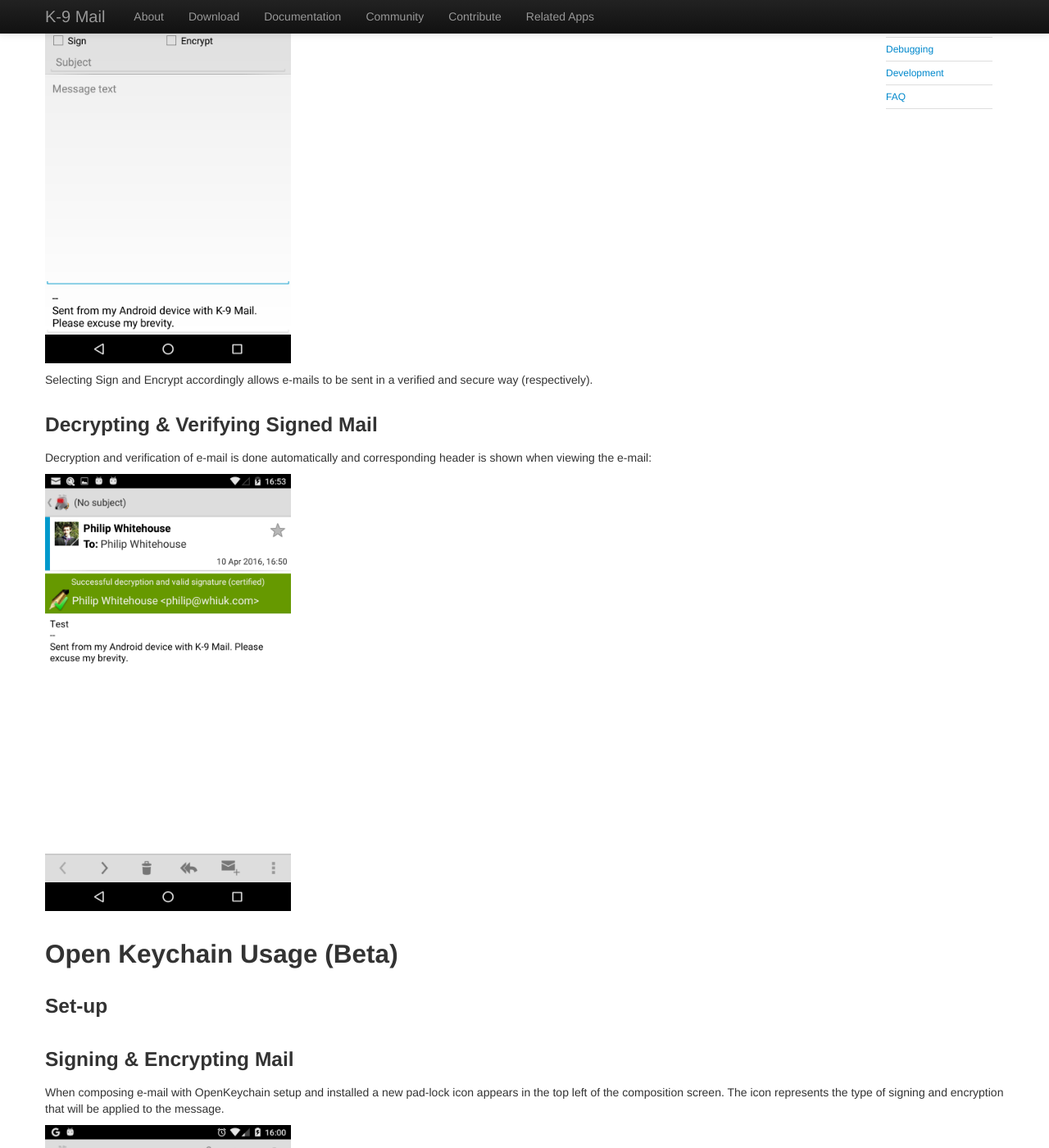
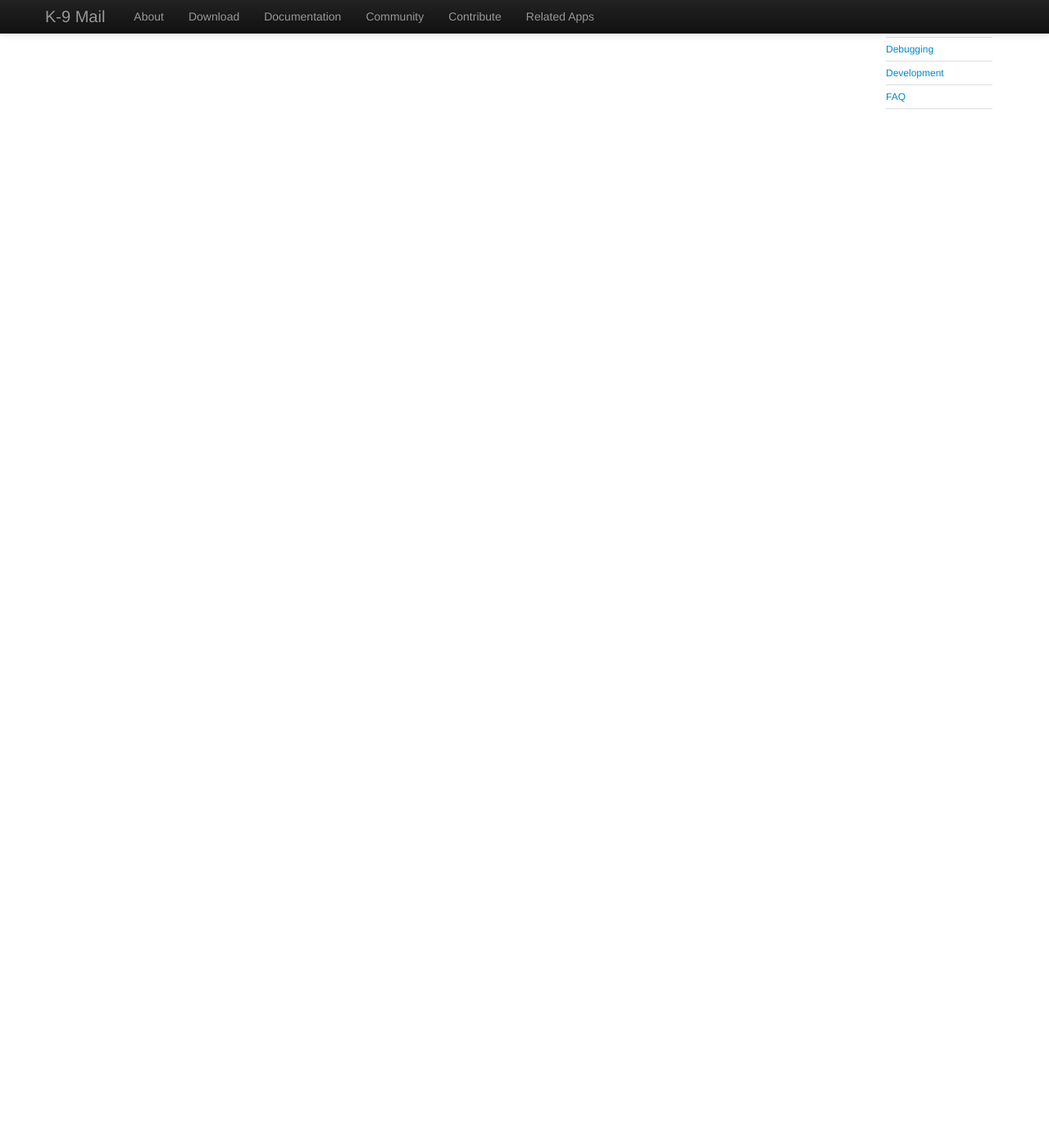
Before and after one commit to k9mail/k9mail.app, a Jekyll site: the page built from documentation/security/pgpmime.md, in a window 1280 px wide and 1400 px high, scrolled down 506 px. Shown: the whole window at 82% size. Built offline with Jekyll 4.4.1, drawn with Linux system fonts in a browser that asks for light colours; nearby versions of some CDN libraries; after the commit the page ends 900 px from its top, so only the background shows below that; some of the changed text lies outside the part shown.

Commit message:
Expanded documentation for PGP/MIME to cover both Beta and Stable behaviour

```diff
--- a/documentation/security/pgpmime.md
+++ b/documentation/security/pgpmime.md
@@ -20,41 +20,5 @@ However with development on the project stalled and with a desire to better supp
 newer releases move to support [OpenKeychain](https://www.openkeychain.org/) via a public API
 which we hope other apps which want to provide PGP key storage can support.
 
-## Open Keychain & APG Usage
-
-### Signing & Encrypting Mail
-
-When an OpenPGP provider has been set-up in the [account settings](/documentation/settings/account.html) a new set of options are shown in the message compose window:
-
-<img src="/assets/img/encryption_current_compose_dialog.png" alt="Encrypting email" width="300" />
-
-Selecting Sign and Encrypt accordingly allows e-mails to be sent in a verified and secure way (respectively).
-
-### Decrypting & Verifying Signed Mail
-
-Decryption and verification of e-mail is done automatically and corresponding header is shown when viewing the e-mail:
-
-<img src="/assets/img/encryption_current_decryption.png" alt="Viewing encrypted email" width="300" />
-
-## Open Keychain Usage (Beta)
-
-### Set-up
-
-### Signing & Encrypting Mail
-
-When composing e-mail with OpenKeychain setup and installed a new pad-lock icon
-appears in the top left of the composition screen. The icon represents the type of signing
-and encryption that will be applied to the message.
-
-<img src="/assets/img/encryption_openkeychain_compose_dialog.png" alt="Compose Screen" width="300" />
-
-Tapping the icon leads to dialog that allows you to change between one of four states:
-
-* Never Sign or Encrypt
-* Always Sign, Never Encrypt
-* Always Sign, Encrypt if posssible.
-* Always Sign, Always Encrypt
-
-<img src="/assets/img/encryption_openkeychain_crypto_dialog.png" alt="Compose Crypto Dialog" width="300" />
-
-### Decrypting & Verifying Signed Mail
+* [Beta Instructions](pgpmime_beta.html)
+* [Current Instructions](pgpmime_current.html)
```
Also changed, not shown: documentation/security/pgpmime_beta.md (added, +48 -0 lines), documentation/security/pgpmime_current.md (added, +25 -0 lines), assets/img/pgpmime_encrypted_msg.png (added), assets/img/pgpmime_signed.png (added), assets/img/pgpmime_signed_msg.png (added), assets/img/pgpmime_trusted.png (added).
